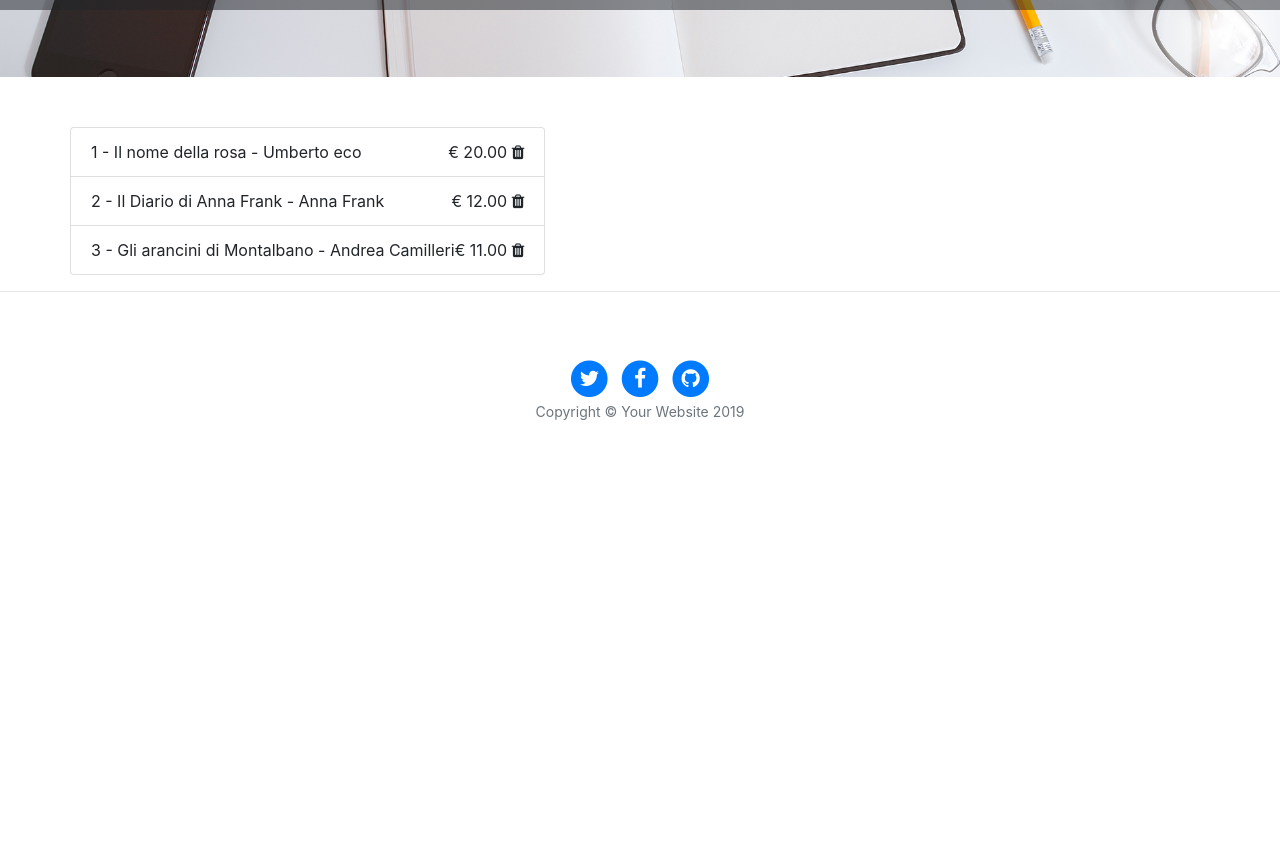
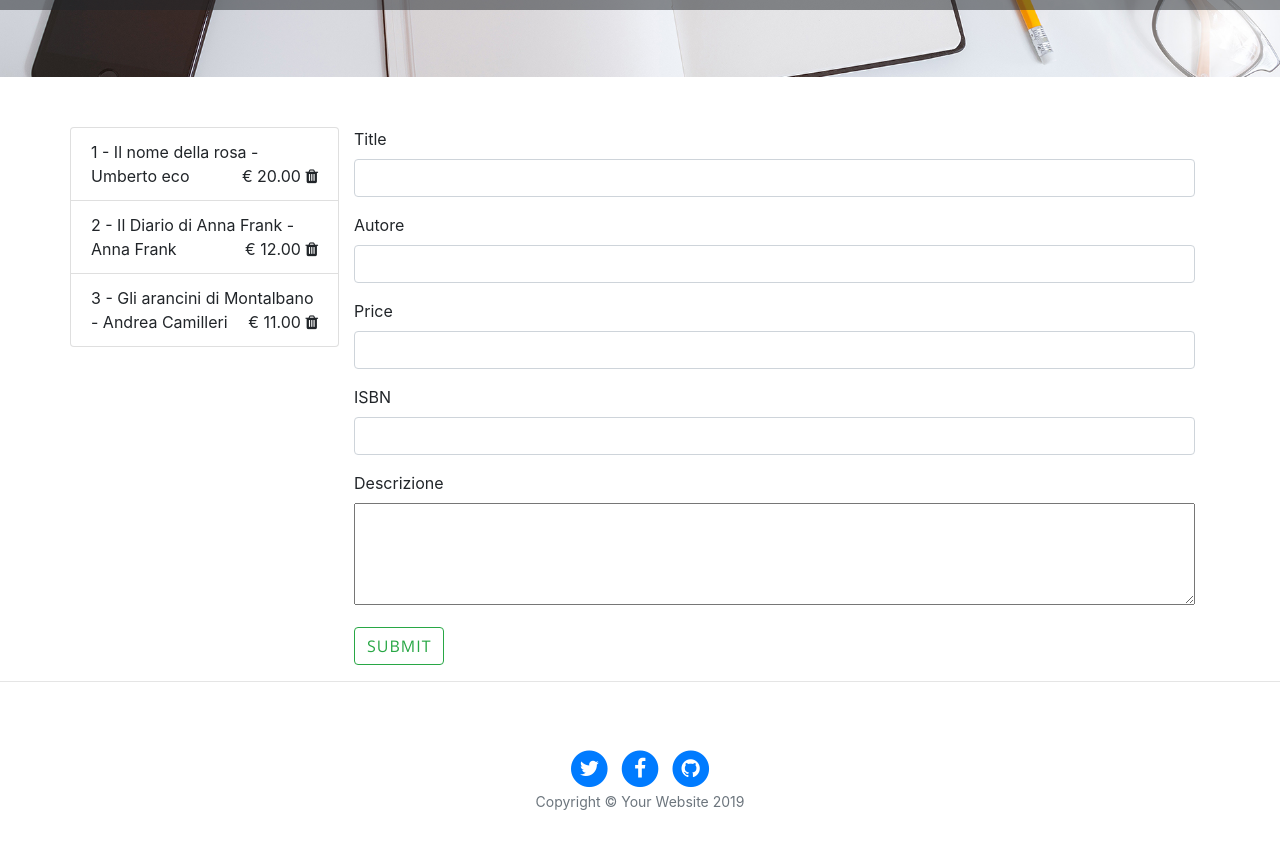
Before and after one commit to roberto2991/AppBook, an Angular app: page / in a window 1280 px wide. Shown: the part 440-1288 px from the top of the page. Before the commit the page ends 927 px from the top, so only its background shows below. Built offline with nearby package versions, Linux system fonts and the light colour scheme; data requests are answered from the project's data file.

Commit message:
Aggiungere libro

```diff
--- a/package.json
+++ b/package.json
@@ -4,6 +4,7 @@
   "scripts": {
     "ng": "ng",
     "start": "concurrently --kill-others \"ng serve\" \"npm run server\"",
+    "serve": "ng serve",
     "build": "ng build",
     "test": "ng test",
     "lint": "ng lint",
--- a/src/app/app.module.ts
+++ b/src/app/app.module.ts
@@ -8,6 +8,7 @@ import { BookComponent } from './components/book/book.component';
 import { HeaderComponent } from './shared/header/header.component';
 import { FooterComponent } from './shared/footer/footer.component';
 import {HttpClientModule} from '@angular/common/http';
+import { FormsModule } from '@angular/forms';
 
 @NgModule({
   declarations: [
@@ -20,7 +21,8 @@ import {HttpClientModule} from '@angular/common/http';
     BrowserModule,
     AppRoutingModule,
     NgbModule,
-    HttpClientModule
+    HttpClientModule,
+    FormsModule
   ],
   providers: [],
   bootstrap: [AppComponent]
--- /dev/null
+++ b/src/app/components/book/book.component.html
@@ -0,0 +1,45 @@
+<!-- Main Content -->
+<div class="container">
+    <div class="row align-items-start">
+        <div class="col">
+            <div *ngIf="err" class="alert alert-danger">{{err.statusText}}</div>
+            <div class="row">
+                <ul class="list-group">
+                    <li class="list-group-item" *ngFor="let book of books">
+                        {{book.id}} - {{book.title}} - {{book.author}}
+                        <div class="pull-right">
+                            € {{book.price | number:'1.2-2'}} <i class="fa fa-trash" (click)="delete(book)"
+                                aria-hidden="true"></i>
+                        </div>
+                    </li>
+                </ul>
+            </div>
+        </div>
+        <div class="col">
+            <form #f="ngForm" (ngSubmit)="AddBook(f)">
+                <div class="mb-3">
+                    <label for="title" class="form-label">Title</label>
+                    <input [ngModel] type="text" class="form-control" name="title">
+                </div>
+                <div class="mb-3">
+                    <label for="author" class="form-label">Autore</label>
+                    <input [ngModel] type="text" class="form-control" name="author">
+                </div>
+                <div class="mb-3">
+                    <label for="price" class="form-label">Price</label>
+                    <input [ngModel] type="text" class="form-control" name="price">
+                </div>
+                <div class="mb-3">
+                    <label for="isbn" class="form-label">ISBN</label>
+                    <input [ngModel] type="text" class="form-control" name="isbn">
+                </div>
+                <div class="mb-3">
+                    <label for="description" class="form-label">Descrizione</label><br>
+                    <textarea [ngModel] name="description" cols="80" rows="4"></textarea>
+                </div>
+                <button type="submit" class="btn btn-outline-success">Submit</button>
+            </form>
+        </div>
+    </div>
+</div>
+<hr>
--- a/src/app/components/book/book.component.ts
+++ b/src/app/components/book/book.component.ts
@@ -2,35 +2,15 @@ import { Book } from './../../model/book';
 import { HttpClient } from '@angular/common/http';
 import { Component, OnInit } from '@angular/core';
 import { error } from '@angular/compiler/src/util';
+import { FormsModule, NgForm } from '@angular/forms';
+
 
 const dbUrl = "http://localhost:3000/books";
 const dbUrlBad = "http://localhost:3000/bookssss";
 
 @Component({
   selector: 'app-book',
-  template: `
-
-  <!-- Main Content -->
-  <div class="container">
-  <div *ngIf="err" class="alert alert-danger">{{err.statusText}}</div>
-    <div class="row">
-    <ul class="list-group">
-        <li class="list-group-item" *ngFor="let book of books">
-        {{book.id}} - {{book.title}} - {{book.author}}
-            <div class="pull-right">
-            € {{book.price | number:'1.2-2'}} <i class="fa fa-trash" (click)="delete(book)" aria-hidden="true"></i>
-            </div>
-        </li>
-    </ul>
-
-    </div>
-  </div>
-
-  <hr>
-
-
-
-  `,
+  templateUrl: './book.component.html',
   styles: [
   ]
 })
@@ -40,6 +20,13 @@ export class BookComponent implements OnInit {
   err: any;
 
   constructor(private http: HttpClient) { }
+
+  AddBook(form: NgForm) {
+    console.log(form);
+    this.http.post<Book>(`${dbUrl}`, form.value).subscribe(data => {
+      this.books.push(data);
+    });
+  }
 
   getAll() {
     this.http.get<Book[]>(`${dbUrl}`).subscribe(data => {
```
